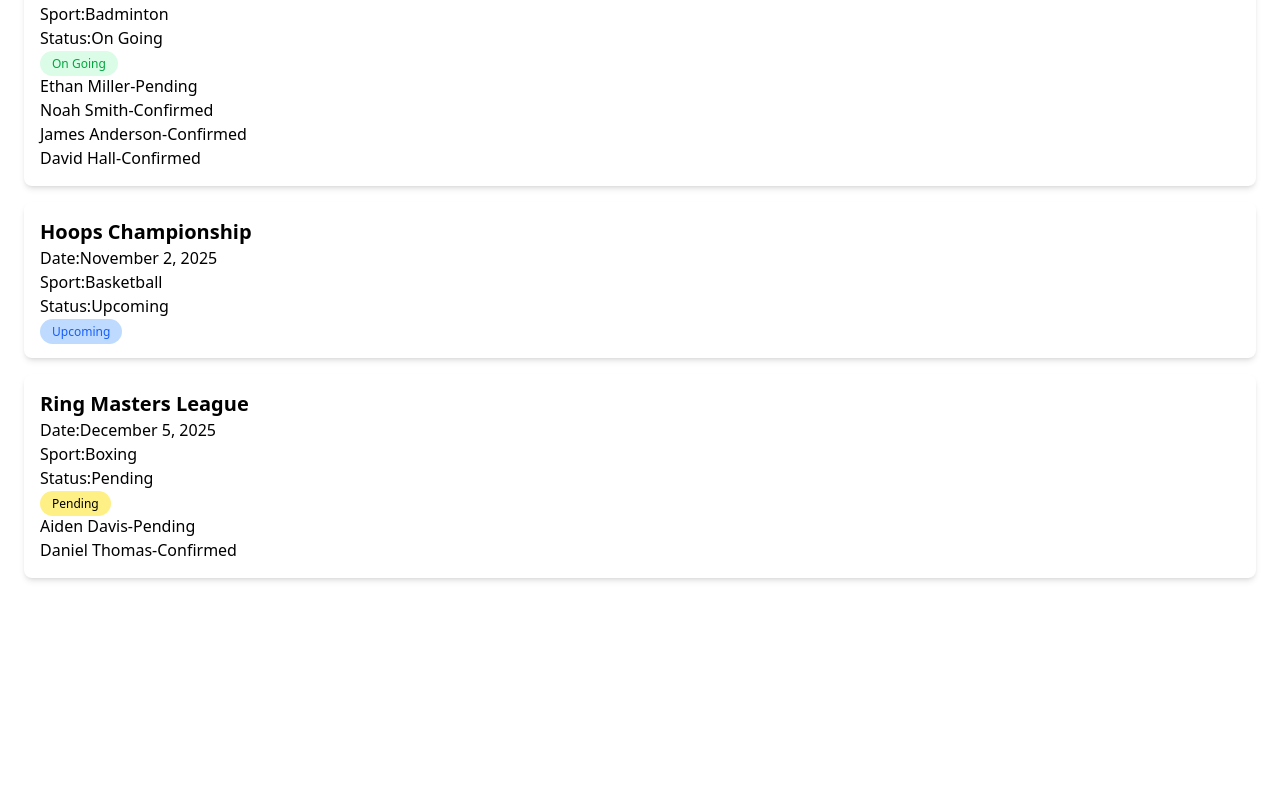
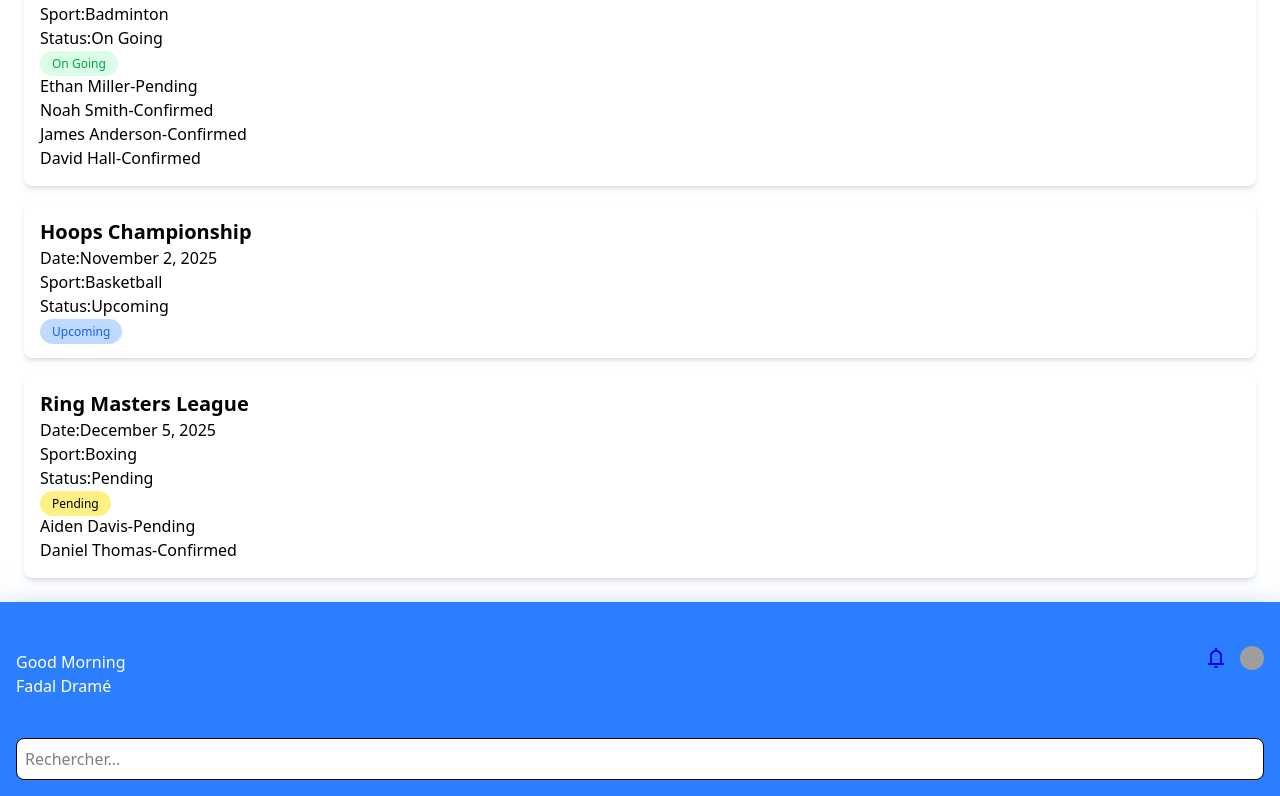
Before and after one commit to fadaldrame97-sys/Gestionnaire-de-Tournois-Sportifs, a React (Vite) app: page / in a window 1280 px wide. Shown: the part 284-1080 px from the top of the page. Before the commit the page ends 886 px from the top, so only its background shows below. Built offline with nearby package versions, Linux system fonts and the light colour scheme; grey boxes are pictures that could not be loaded.

Commit message:
Rooter bien configuré

```diff
--- a/src/App.jsx
+++ b/src/App.jsx
@@ -21,7 +21,10 @@ function App() {
         ))}
       </div>
 <BrowserRouter>
-
+  <Routes>
+    <Route path="/" element={<Home/>}/>
+    <Route path="/tournament/:id" element={<Details/>}/>
+  </Routes>
 </BrowserRouter>
    </div>
 
```
